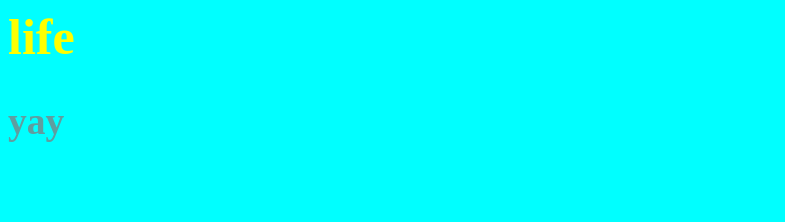
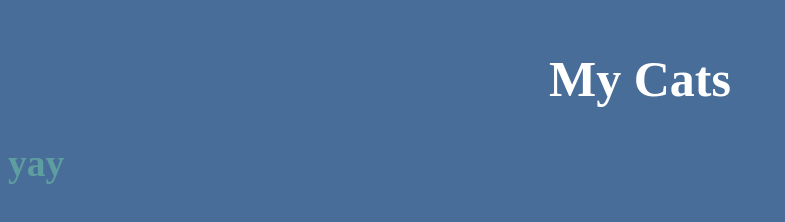
Before and after one commit to staten-island-tech/css-blogpost-project-Charcat, a plain HTML site: page index.html in a window 1280 px wide. Shown: the whole page, without its empty margins (0-785 px from the left). Drawn offline with Linux system fonts and the light colour scheme.

Commit message:
commit.2

```diff
--- a/index.html
+++ b/index.html
@@ -7,7 +7,7 @@
     <title>Blog</title>
 </head>
 <body>
-    <h1 class="main-header">life</h1>
+    <h1 class="main-header">My Cats</h1>
     <h2>yay</h2>
 </body>
 </html>
--- a/style.css
+++ b/style.css
@@ -1,5 +1,5 @@
 body {
-  background-color: aqua;
+  background-color: #496d99;
   color: cadetblue;
   font-size: 25px;
 }
@@ -8,5 +8,7 @@ h1 {
   font-size: 50px;
 }
 .main-header {
-  color: yellow;
+  color: white;
+  text-align: center;
+  margin-top: 50px;
 }
```
